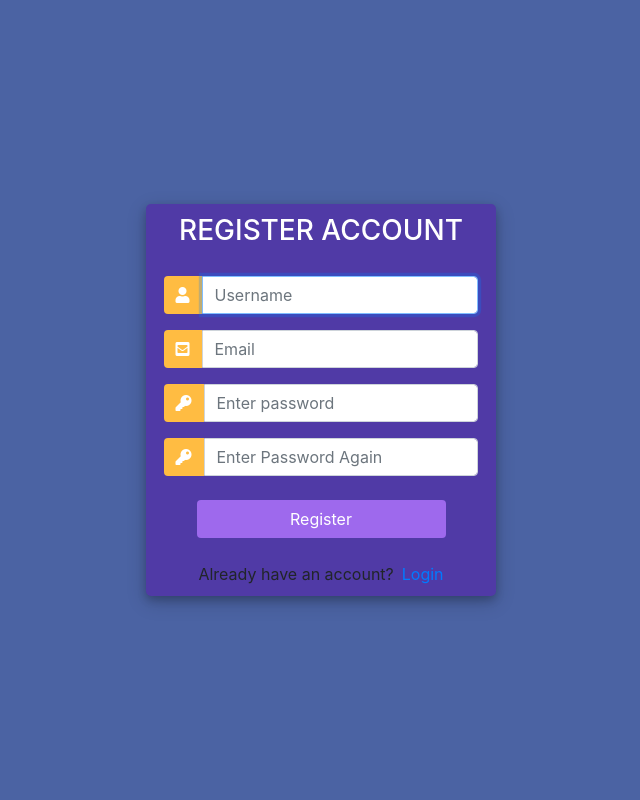
After one commit to jaumemy/dennisivy-django-crashcourse, a Django app: page /register/ in a window 1280 px wide. The commit adds this page. Shown: the whole page, without its empty margins (319-959 px from the left). Run offline with Django 3.2, Linux system fonts and the light colour scheme; some libraries are stand-ins or nearby versions.

Commit message:
Part 14 - User Registration and Authentication

```diff
--- a/accounts/forms.py
+++ b/accounts/forms.py
@@ -1,8 +1,16 @@
 from django.forms import ModelForm
 from .models import Order
+from django.contrib.auth.forms import UserCreationForm
+from django import forms
+from django.contrib.auth.models import User
 
 
-class OrderForm(ModelForm):
+class order_form(ModelForm):
     class Meta:
         model = Order
         fields = '__all__'
+
+class create_user_form(UserCreationForm):
+    class Meta:
+        model = User
+        fields = ['username','email','password1','password2']
--- a/accounts/templates/accounts/products.html
+++ b/accounts/templates/accounts/products.html
@@ -30,4 +30,5 @@
 
   </div>
 
+
 {% endblock %}
--- /dev/null
+++ b/accounts/templates/accounts/register.html
@@ -0,0 +1,142 @@
+<!DOCTYPE html>
+<html>
+
+<head>
+	<title>Register</title>
+	<link rel="stylesheet" href="https://stackpath.bootstrapcdn.com/bootstrap/4.1.3/css/bootstrap.min.css" integrity="sha384-MCw98/SFnGE8fJT3GXwEOngsV7Zt27NXFoaoApmYm81iuXoPkFOJwJ8ERdknLPMO" crossorigin="anonymous">
+	<script src="https://ajax.googleapis.com/ajax/libs/jquery/3.3.1/jquery.min.js"></script>
+	<link rel="stylesheet" href="https://use.fontawesome.com/releases/v5.6.1/css/all.css" integrity="sha384-gfdkjb5BdAXd+lj+gudLWI+BXq4IuLW5IT+brZEZsLFm++aCMlF1V92rMkPaX4PP" crossorigin="anonymous">
+
+	<style>
+		body,
+		html {
+			margin: 0;
+			padding: 0;
+			height: 100%;
+			background: #4b63a3 !important;
+		}
+		.user_card {
+			width: 350px;
+			margin-top: auto;
+			margin-bottom: auto;
+			background: #503aa6;
+			position: relative;
+			display: flex;
+			justify-content: center;
+			flex-direction: column;
+			padding: 10px;
+			box-shadow: 0 4px 8px 0 rgba(0, 0, 0, 0.2), 0 6px 20px 0 rgba(0, 0, 0, 0.19);
+			-webkit-box-shadow: 0 4px 8px 0 rgba(0, 0, 0, 0.2), 0 6px 20px 0 rgba(0, 0, 0, 0.19);
+			-moz-box-shadow: 0 4px 8px 0 rgba(0, 0, 0, 0.2), 0 6px 20px 0 rgba(0, 0, 0, 0.19);
+			border-radius: 5px;
+
+		}
+
+		.form_container {
+			margin-top: 20px;
+		}
+
+		#form-title{
+			color: #fff;
+		}
+		.login_btn {
+			width: 100%;
+			background: #9E69ED !important;
+			color: white !important;
+		}
+		.login_btn:focus {
+			box-shadow: none !important;
+			outline: 0px !important;
+		}
+		.login_container {
+			padding: 0 2rem;
+		}
+		.input-group-text {
+			background: #ffbc42 !important;
+			color: white !important;
+			border: 0 !important;
+			border-radius: 0.25rem 0 0 0.25rem !important;
+		}
+		.input_user,
+		.input_pass:focus {
+			box-shadow: none !important;
+			outline: 0px !important;
+		}
+
+	</style>
+
+</head>
+<body>
+	<div class="container h-100">
+		<div class="d-flex justify-content-center h-100">
+			<div class="user_card">
+				<div class="d-flex justify-content-center">
+					<h3 id="form-title">REGISTER ACCOUNT</h3>
+				</div>
+				<div class="d-flex justify-content-center form_container">
+
+					<form method="POST" action="">
+						{% csrf_token %}
+						<div class="input-group mb-3">
+							<div class="input-group-append">
+								<span class="input-group-text"><i class="fas fa-user"></i></span>
+							</div>
+							{{form.username}}
+						</div>
+						<div class="input-group mb-3">
+							<div class="input-group-append">
+								<span class="input-group-text"><i class="fas fa-envelope-square"></i></span>
+							</div>
+							{{form.email}}
+						</div>
+						<div class="input-group mb-3">
+							<div class="input-group-append">
+								<span class="input-group-text"><i class="fas fa-key"></i></span>
+							</div>
+							{{form.password1}}
+						</div>
+						<div class="input-group mb-4">
+							<div class="input-group-append">
+								<span class="input-group-text"><i class="fas fa-key"></i></span>
+							</div>
+							{{form.password2}}
+						</div>
+
+
+
+				   		<div class="d-flex justify-content-center mt-3 login_container">
+				 			<input class="btn login_btn" type="submit" value="Register">
+				   		</div>
+
+					</form>
+				</div>
+
+				{{form.errors}}
+
+				<div class="mt-4">
+					<div class="d-flex justify-content-center links">
+						Already have an account? <a href="{% url 'accounts:login' %}" class="ml-2">Login</a>
+					</div>
+				</div>
+			</div>
+		</div>
+	</div>
+	<script>
+						/* Because i didnt set placeholder values in forms.py they will be set here using vanilla Javascript
+		//We start indexing at one because CSRF_token is considered and input field
+		 */
+
+		//Query All input fields
+		var form_fields = document.getElementsByTagName('input')
+		form_fields[1].placeholder='Username';
+		form_fields[2].placeholder='Email';
+		form_fields[3].placeholder='Enter password';
+		form_fields[4].placeholder='Enter Password Again';
+
+
+		for (var field in form_fields){
+			form_fields[field].className += ' form-control'
+		}
+	</script>
+</body>
+</html>
--- a/accounts/urls.py
+++ b/accounts/urls.py
@@ -12,4 +12,7 @@ urlpatterns = [
     path('create_order/<str:pk>/', views.create_order, name="create_order"),
     path('update_order/<str:pk>/', views.update_order, name="update_order"),
     path('delete_order/<str:pk>/', views.delete_order, name="delete_order"),
+    path('register/', views.register_page, name="register"),
+    path('login/', views.login_page, name="login"),
+    path('logout/', views.logout_user, name="logout"),
 ]
--- a/accounts/views.py
+++ b/accounts/views.py
@@ -1,10 +1,56 @@
 from django.shortcuts import render, redirect
 from .models import *
-from .forms import OrderForm
+from .forms import order_form, create_user_form
 from django.forms import inlineformset_factory
 from .filters import order_filter
+from django.contrib.auth.forms import UserCreationForm
+from django.contrib import messages
+from django.contrib.auth import authenticate, login, logout
+from django.contrib.auth.decorators import login_required
 
 # Create your views here.
+
+def register_page(request):
+    if request.user.is_authenticated:
+        return redirect('accounts:home')
+    else:
+        form = create_user_form()
+        if request.method == "POST":
+            form = create_user_form(request.POST)
+            if form.is_valid():
+                form.save()
+                user = form.cleaned_data.get('username')
+                messages.success(request,'Account created succesfully for '+user)
+
+                return redirect('accounts:login')
+
+
+    context = {'form':form}
+
+    return render(request, 'accounts/register.html', context)
+
+def login_page(request):
+    if request.user.is_authenticated:
+        return redirect('accounts:home')
+    else:
+        if request.method == "POST":
+            username = request.POST.get('username')
+            password = request.POST.get('password')
+            user = authenticate(request, username=username, password=password)
+            if user is not None:
+                login(request, user)
+                return redirect('accounts:home')
+            else:
+                messages.info(request, 'Username or Password incorrect')
+
+        context = {}
+
+        return render(request, 'accounts/login.html', context)
+
+def logout_user(request):
+    logout(request)
+
+    return redirect('accounts:home')
 
 def index(request):
     return render(request,"index.html")
@@ -16,6 +62,7 @@ def home(request):
     total_customers = customers.count()
     delivered = orders.filter(status='Delivered').count()
     pending = orders.filter(status='Pending').count()
+
     context = {'orders':orders,'customers':customers,
                'total_orders':total_orders, 'delivered':delivered,
                'pending':pending}
@@ -27,6 +74,7 @@ def products(request):
 
     return render(request, 'accounts/products.html',{'products':products})
 
+@login_required(login_url="accounts:login")
 def customers(request, pk):
     customer = Customer.objects.get(id=pk)
     orders = customer.order_set.all()
@@ -41,6 +89,7 @@ def customers(request, pk):
 
     return render(request, 'accounts/customers.html', context)
 
+@login_required(login_url="accounts:login")
 def create_order(request, pk):
     order_form_set = inlineformset_factory(Customer, Order,
         fields=("product","status"), extra=5)
@@ -53,29 +102,33 @@ def create_order(request, pk):
         if formset.is_valid():
             formset.save()
             return redirect('/')
+
     context={'formset':formset}
 
     return render(request, 'accounts/order_form.html', context)
 
-
+@login_required(login_url="accounts:login")
 def update_order(request, pk):
     order = Order.objects.get(id=pk)
-    form = OrderForm(instance=order)
+    form = order_form(instance=order)
     if request.method =='POST':
         # print('Printing POST:', request.POST)
-        form = OrderForm(request.POST, instance=order)
+        form = order_form(request.POST, instance=order)
         if form.is_valid():
             form.save()
             return redirect('/')
+
     context = {'form':form}
 
     return render(request, 'accounts/order_form.html', context)
 
+@login_required(login_url="accounts:login")
 def delete_order(request, pk):
     order = Order.objects.get(id=pk)
     if request.method == "POST":
         order.delete()
         return redirect('/')
+
     context = {"item":order}
 
     return render(request, 'accounts/delete_order.html', context)
--- a/static/css/main.css
+++ b/static/css/main.css
@@ -6,15 +6,15 @@ body{
 }
 
 #total-orders{
-  background-color: #4cb4c7;
+  background-color: #503AA6;
 }
 
 #orders-delivered{
-  background-color: #7abecc;
+  background-color: #9E69ED;
 }
 
 #orders-pending{
-  background-color: #7CD1C0;
+  background-color: #4B63A3;
 }
 
 #crm_logo{
```
Also changed, not shown: accounts/templates/accounts/customers.html (+14 -2 lines), accounts/templates/accounts/dashboard.html (+15 -3 lines), accounts/templates/accounts/login.html (added, +128 -0 lines), accounts/templates/accounts/navbar.html (+21 -1 lines), db.sqlite3.
